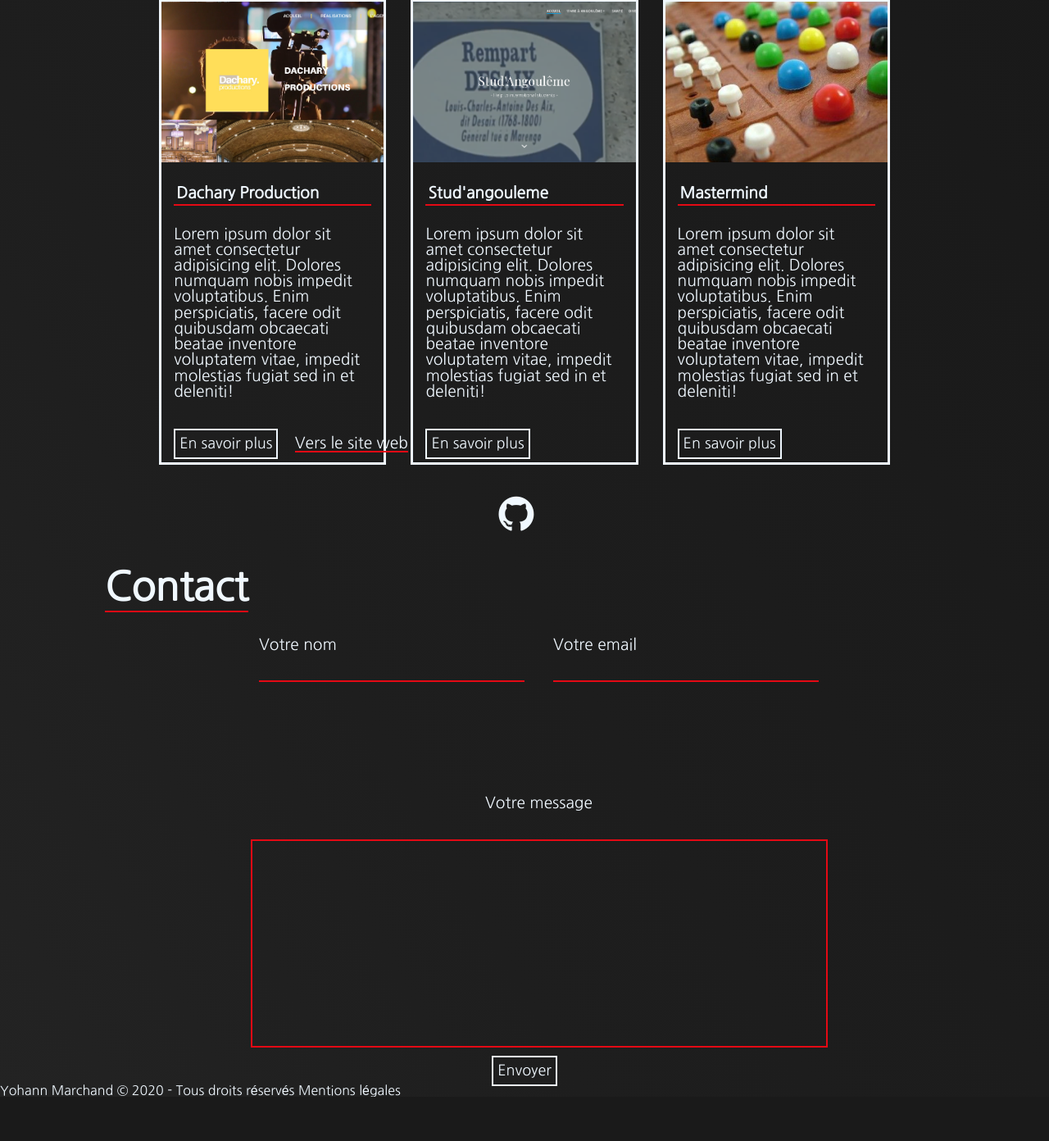
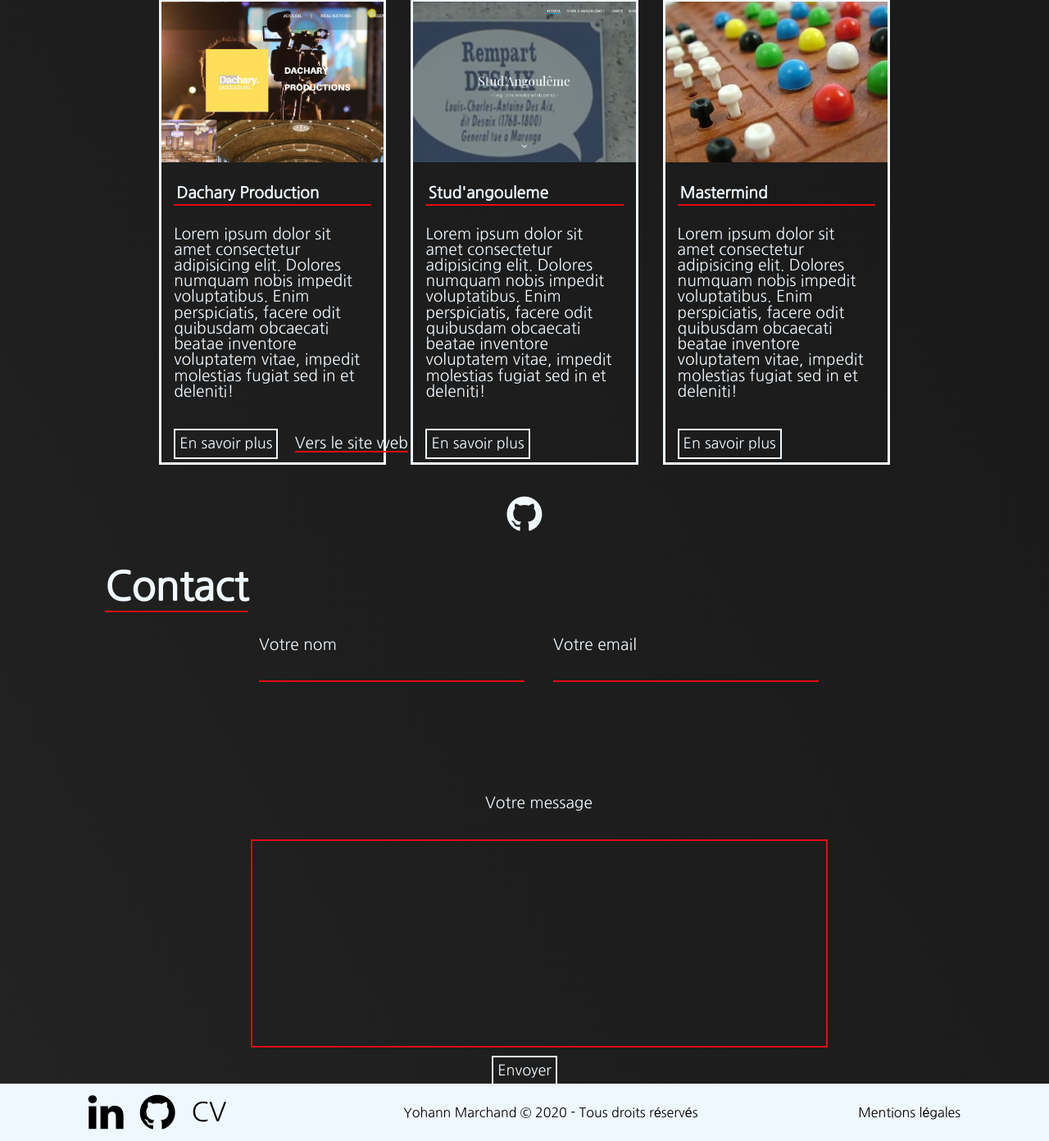
Before and after one commit to yohannmarchand/portfolio, a PHP site: page / in a window 1280 px wide. Shown: the part 1389-2781 px from the top of the page at 82% size. Before the commit the page ends 2727 px from the top, so only its background shows below. Run offline with PHP 8.4, Linux system fonts and the light colour scheme; style sheets or scripts are compiled from the project's sources; some libraries are stand-ins or nearby versions; some web fonts are replaced.

Commit message:
add footer

```diff
--- a/src/assets/scss/layout.scss
+++ b/src/assets/scss/layout.scss
@@ -12,10 +12,8 @@
     rgba(25, 25, 25, 1) 75%,
     rgba(20, 20, 20, 1) 100%
   );
-  min-height: 100%;
   scroll-behavior: smooth;
   color: aliceblue;
-  width: 100vw;
   overflow-x: hidden;
 }
 
--- a/src/assets/scss/style.scss
+++ b/src/assets/scss/style.scss
@@ -7,3 +7,4 @@
 @import "style/realisation.scss";
 @import "style/contact.scss";
 @import "style/skills.scss";
+@import "style/footer.scss";
--- a/src/assets/scss/style/footer.scss
+++ b/src/assets/scss/style/footer.scss
@@ -0,0 +1,27 @@
+.footer{
+
+    background: aliceblue;
+    padding: 10px;
+    display: flex;
+    justify-content: space-around;
+    align-items: center;
+    color: black;
+
+    a{
+        color: black;
+    }
+}
+
+.footer__social{
+
+    display: flex;
+    align-items: center;
+
+    >a{
+        margin-right: 20px;
+    }
+
+    a:last-child{
+        font-size: xx-large;
+    }
+}
--- a/src/assets/scss/style/presentation.scss
+++ b/src/assets/scss/style/presentation.scss
@@ -25,9 +25,7 @@
   padding: 5px;
 }
 
-.fa-github {
-  margin-right: 20px;
-}
+
 
 .presentation__toolbox {
   width: 75%;
--- a/src/assets/scss/style/skills.scss
+++ b/src/assets/scss/style/skills.scss
@@ -12,7 +12,7 @@
     }
 
     i{
-        font-size: 800%;
+        font-size: 600%;
         margin: 0px 100px;
     }
 }
@@ -27,12 +27,12 @@
 
 @keyframes skillsSlider {
     0%{
-       transform: translateX(-100%);
+       transform: translateX(-70%);
     }
     50%{
         transform: translateX(0%);
     }
     100%{
-        transform: translateX(-100%);
+        transform: translateX(-70%);
     }
 }
--- a/src/index.html
+++ b/src/index.html
@@ -167,9 +167,11 @@
     </form>
   </section>
 
-  <footer>
-    <div>
-
+  <footer class="footer">
+    <div class="footer__social">
+      <a href="https://www.linkedin.com/in/yohann-marchand-5b8522175/"><i class="fa fa-linkedin"></i></a>
+      <a href="https://github.com/yohannmarchand"><i class="fa fa-github"></i></a>
+      <a href="">CV</a>
     </div>
     <span>Yohann Marchand © 2020 - Tous droits réservés</span>
     <a href="">Mentions légales</a>
@@ -177,6 +179,6 @@
 </body>
 <script src="https://cdnjs.cloudflare.com/ajax/libs/jquery/3.4.1/jquery.min.js"
   integrity="sha256-CSXorXvZcTkaix6Yvo6HppcZGetbYMGWSFlBw8HfCJo=" crossorigin="anonymous"></script>
-<!-- ------------------ <script src="js/app.js"></script> ------------------ -->
+<script src="js/app.js"></script>
 
 </html>
--- a/src/js/app.js
+++ b/src/js/app.js
@@ -1,10 +1,4 @@
-const Parallax = require('parallax-js');
 
-var sceneTitle = document.getElementById('scenetitle');
-var parallaxInstance = new Parallax(sceneTitle);
-
-var scenePresentation = document.getElementById('scenepresentation');
-var parallaxInstance = new Parallax(scenePresentation);
 
 
 $(".open").click(function () {
```
